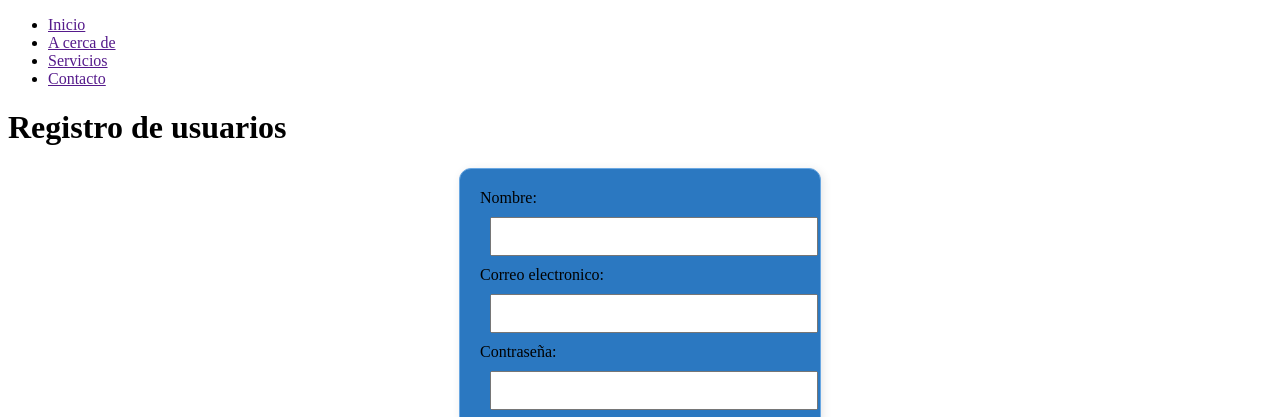
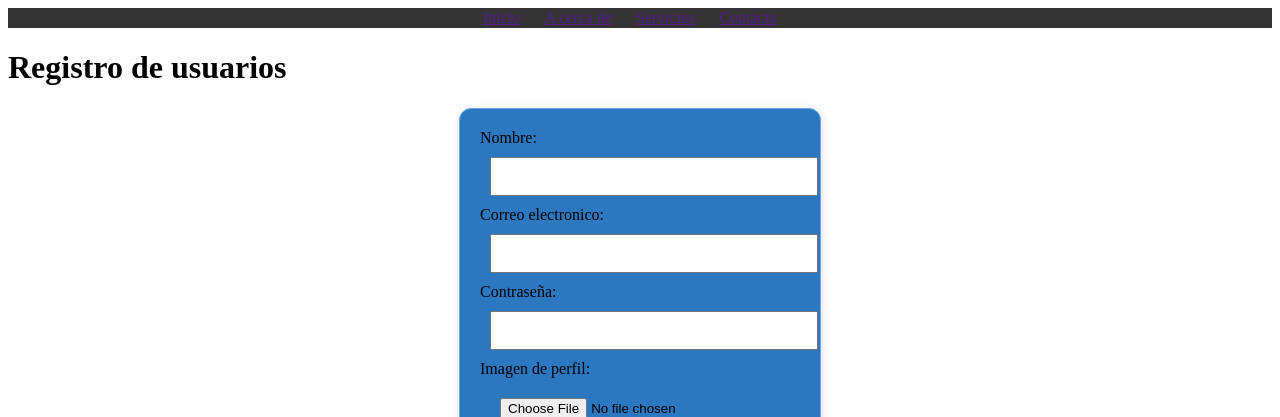
Before and after one commit to Joserafa20/Lab16, a plain HTML site: page index.html in a window 1280 px wide. Shown: the top 417 px of the page. Drawn offline with Linux system fonts and the light colour scheme.

Commit message:
cudrando la barra de navegacion

```diff
--- a/assent/styles.css
+++ b/assent/styles.css
@@ -23,3 +23,20 @@
     margin: 10px auto;
     border: 2px solid #ccc;
 }
+
+header{
+    background-color: #333;
+    padding: 1px 0;
+}
+
+nav ul{
+    list-style-type: none;
+    padding: 0;
+    margin: 0;
+    text-align: center;
+}
+
+nav ul li{
+    display: inline;
+    margin-right: 20px;
+}
```
